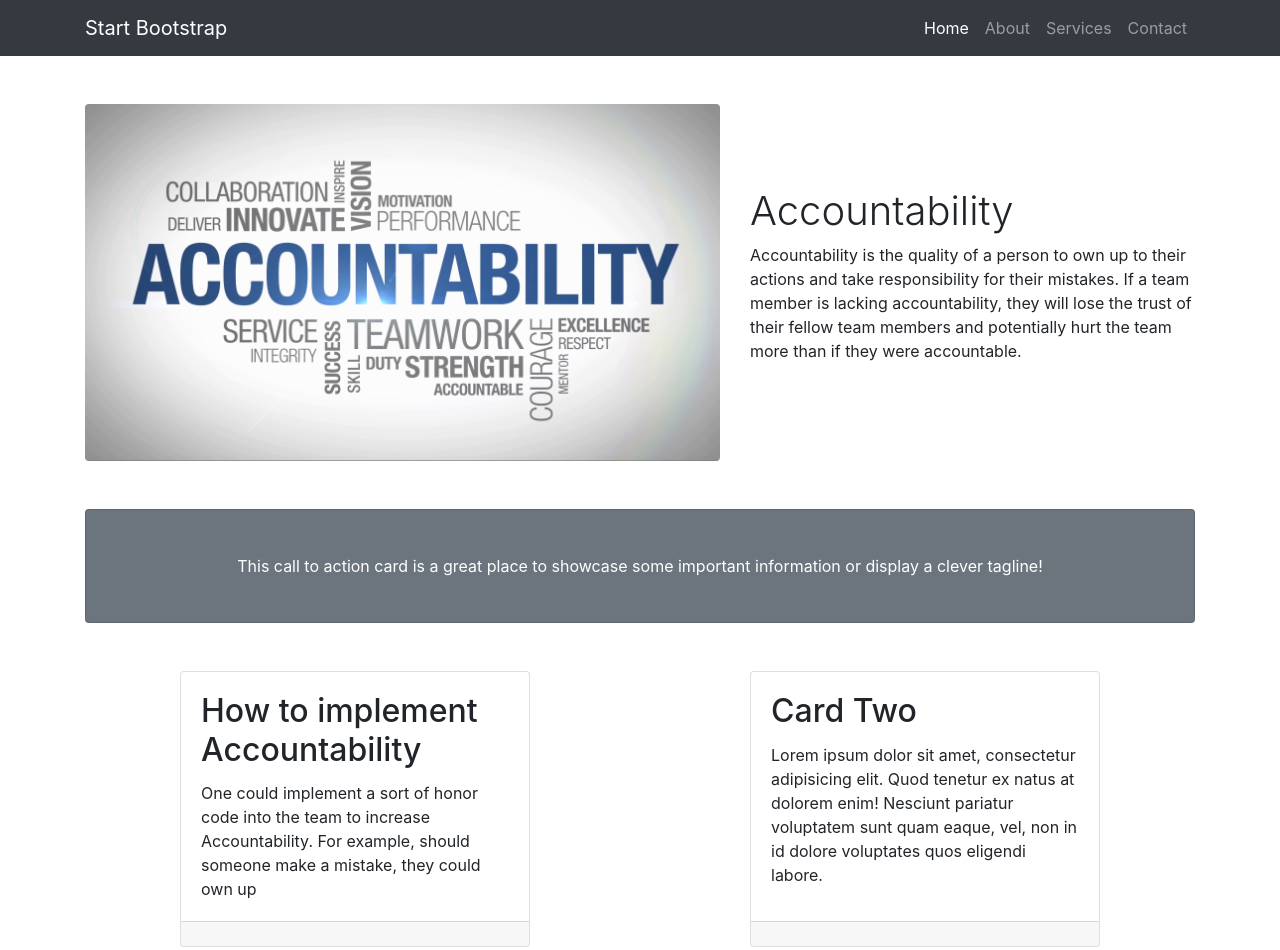
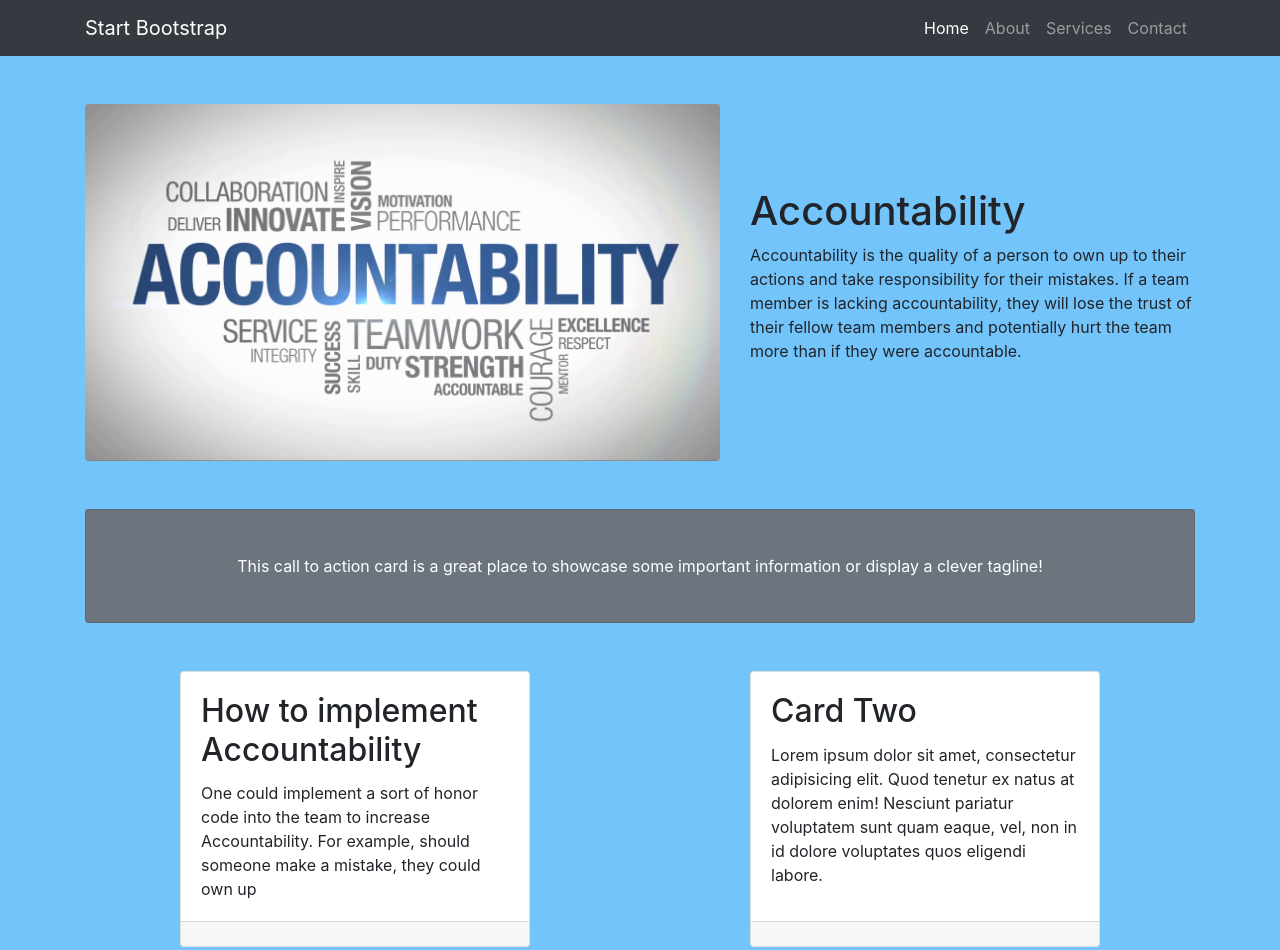
Before and after one commit to TravisAites/AccountabilityTeam, a website: page Accountability website/index.html in a window 1280 px wide. Shown: the top 950 px of the page. Drawn offline with Linux system fonts and the light colour scheme.

Commit message:
Fixed HTML
Fixed the HTML error, changed font style for the header, and changed the background color.

```diff
--- a/Accountability website/css/style.css
+++ b/Accountability website/css/style.css
@@ -1,3 +1,3 @@
 body{
-    background-color: #498AF9;
+    background-color: #72C4FA;
 }
--- a/Accountability website/index.html
+++ b/Accountability website/index.html
@@ -16,7 +16,7 @@
   <!-- Custom styles for this template -->
 
   <link href="css/small-business.css" rel="stylesheet">
-  <link href="css/style.css" rel="stylesheet>
+  <link href="css/style.css" rel="stylesheet">
 </head>
 
 <body>
@@ -59,7 +59,7 @@
       </div>
       <!-- /.col-lg-8 -->
       <div class="col-lg-5">
-        <h1 class="font-weight-light">Accountability</h1>
+        <h1 class="font-helvetica">Accountability</h1>
         <p>Accountability is the quality of a person to own up to their actions and take responsibility for their mistakes. If a team member is lacking accountability, they will lose the trust of their fellow team members and potentially hurt the team more than if they were accountable.</p>
       </div>
       <!-- /.col-md-4 -->
```
